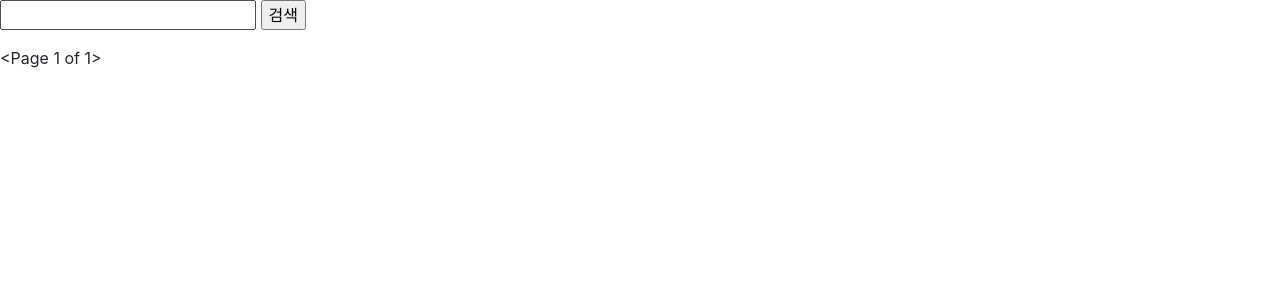
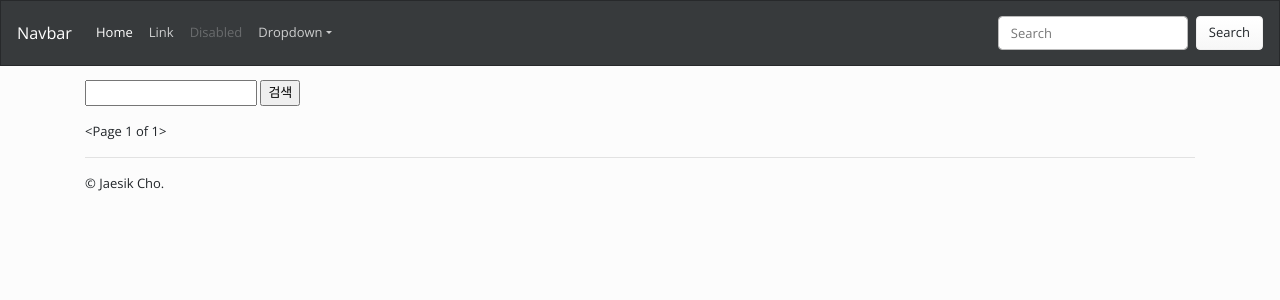
Before and after one commit to Joje1283/askcompany_1, a Django app: page /instagram/ in a window 1280 px wide. Shown: the top 300 px of the page. Run offline with Django 3.2, Linux system fonts and the light colour scheme; the visitor is signed in with stand-in values (Sample User, id 1); data that the repository does not hold is empty; some libraries are stand-ins or nearby versions.

Commit message:
챕터 4) 웹 프론트엔드 기초 및 장고 static 03 - CSS Layout (2)

```diff
--- /dev/null
+++ b/instagram/templates/instagram/layout.html
@@ -0,0 +1,69 @@
+<!doctype html>
+<html lang="ko">
+<head>
+  <meta charset="utf-8"/>
+  <title>{% block title %}{% endblock %}</title>
+  {#  <link rel="stylesheet" href="https://stackpath.bootstrapcdn.com/bootstrap/4.5.2/css/bootstrap.min.css" integrity="sha384-JcKb8q3iqJ61gNV9KGb8thSsNjpSL0n8PARn9HuZOnIxN0hoP+VmmDGMN5t9UJ0Z" crossorigin="anonymous">#}
+  {#  <link rel="stylesheet" href="https://stackpath.bootstrapcdn.com/bootswatch/4.5.2/darkly/bootstrap.min.css" integrity="sha384-nNK9n28pDUDDgIiIqZ/MiyO3F4/9vsMtReZK39klb/MtkZI3/LtjSjlmyVPS3KdN" crossorigin="anonymous">#}
+  <link rel="stylesheet" href="https://stackpath.bootstrapcdn.com/bootswatch/4.5.2/simplex/bootstrap.min.css"
+        integrity="sha384-FYrl2Nk72fpV6+l3Bymt1zZhnQFK75ipDqPXK0sOR0f/zeOSZ45/tKlsKucQyjSp" crossorigin="anonymous">
+  <script src="https://code.jquery.com/jquery-2.2.4.js" integrity="sha256-iT6Q9iMJYuQiMWNd9lDyBUStIq/8PuOW33aOqmvFpqI="
+          crossorigin="anonymous"></script>
+  <script src="https://stackpath.bootstrapcdn.com/bootstrap/4.5.2/js/bootstrap.min.js"
+          integrity="sha384-B4gt1jrGC7Jh4AgTPSdUtOBvfO8shuf57BaghqFfPlYxofvL8/KUEfYiJOMMV+rV"
+          crossorigin="anonymous"></script>
+  <style>
+    body {
+      padding-top: 5rem;
+      padding-bottom: 2rem;
+    }
+  </style>
+</head>
+<body>
+<nav class="navbar navbar-expand-md navbar-dark bg-dark fixed-top">
+  <a class="navbar-brand" href="#">Navbar</a>
+  <button class="navbar-toggler" type="button" data-toggle="collapse" data-target="#navbarsExampleDefault"
+          aria-controls="navbarsExampleDefault" aria-expanded="false" aria-label="Toggle navigation">
+    <span class="navbar-toggler-icon"></span>
+  </button>
+
+  <div class="collapse navbar-collapse" id="navbarsExampleDefault">
+    <ul class="navbar-nav mr-auto">
+      <li class="nav-item active">
+        <a class="nav-link" href="#">Home <span class="sr-only">(current)</span></a>
+      </li>
+      <li class="nav-item">
+        <a class="nav-link" href="#">Link</a>
+      </li>
+      <li class="nav-item">
+        <a class="nav-link disabled" href="#" tabindex="-1" aria-disabled="true">Disabled</a>
+      </li>
+      <li class="nav-item dropdown">
+        <a class="nav-link dropdown-toggle" href="#" id="dropdown01" data-toggle="dropdown" aria-haspopup="true"
+           aria-expanded="false">Dropdown</a>
+        <div class="dropdown-menu" aria-labelledby="dropdown01">
+          <a class="dropdown-item" href="#">Action</a>
+          <a class="dropdown-item" href="#">Another action</a>
+          <a class="dropdown-item" href="#">Something else here</a>
+        </div>
+      </li>
+    </ul>
+    <form class="form-inline my-2 my-lg-0">
+      <input class="form-control mr-sm-2" type="text" placeholder="Search" aria-label="Search">
+      <button class="btn btn-secondary my-2 my-sm-0" type="submit">Search</button>
+    </form>
+  </div>
+</nav>
+<div class="container">
+  <div class="row">
+    <div class="col-sm-12">
+      {% block content %}
+      {% endblock content %}
+    <hr/>
+    &copy; Jaesik Cho.
+    </div>
+  </div>
+</div>
+
+</body>
+</html>
--- a/instagram/templates/instagram/post_list.html
+++ b/instagram/templates/instagram/post_list.html
@@ -1,21 +1,10 @@
+{% extends 'instagram/layout.html' %}
 {% load bootstrap4 %}
+{% block title %}
+  Instagram / Post List
+{% endblock title %}
 
-<!doctype html>
-<html lang="ko">
-<head>
-  <meta charset="utf-8"/>
-  <title>Instagram / Post List</title>
-  <link rel="stylesheet" href="https://stackpath.bootstrapcdn.com/bootstrap/4.5.2/css/bootstrap.min.css"
-        integrity="sha384-JcKb8q3iqJ61gNV9KGb8thSsNjpSL0n8PARn9HuZOnIxN0hoP+VmmDGMN5t9UJ0Z" crossorigin="anonymous">
-  <style>
-    @media (max-width: 600px) {
-      body {
-        background-color: green;
-      }
-    }
-  </style>
-</head>
-<body>
+{% block content %}
   <form action="" method="get">
     <input type="text" name="q" value="{{ q }}"/>
     <input type="submit" value="검색"/>
@@ -49,5 +38,4 @@
   {% if is_paginated %}
     {% bootstrap_pagination page_obj size="small" justify_content="center" %}
   {% endif %}
-</body>
-</html>
+{% endblock content %}
--- a/instagram/views.py
+++ b/instagram/views.py
@@ -12,7 +12,7 @@ from .models import Post
 # @method_decorator(login_required, name='dispatch')
 class PostListView(LoginRequiredMixin, ListView):
     model = Post
-    paginate_by = 10
+    paginate_by = 100
 
 
 post_list = PostListView.as_view()
```
Also changed, not shown: instagram/templates/instagram/post_detail.html (+11 -0 lines). Lines whose indentation alone changed are shown as unchanged.
